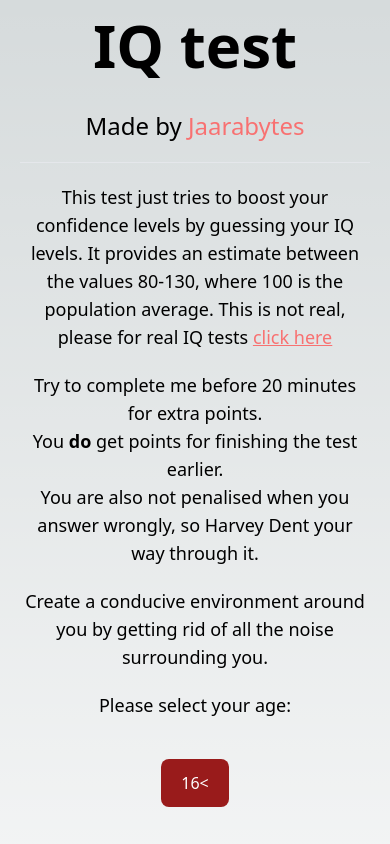
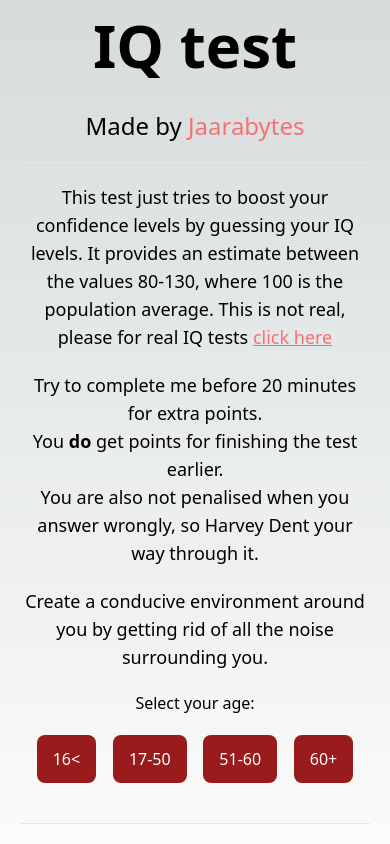
Before and after one commit to Jaarabytes/jipime, a Next.js app: page / in a window 390 px wide. Shown: the top 844 px of the page. Built offline with nearby package versions, Linux system fonts and the light colour scheme; no server answers.

Commit message:
style: add responsiveness
Add responsiveness and style into the UI, now to fix up the userId
format. Need better ID's. Bye

```diff
--- a/app/page.tsx
+++ b/app/page.tsx
@@ -1,14 +1,21 @@
+'use client'
+
 import Age from "@/app/ui/home/Age"
 import Upvote from "@/app/ui/home/Donate"
+import { getUserId } from "@/lib/actions"
+import { useEffect } from "react"
 // create an alert that this can oly run when cookies are accepted
 export default function HomePage() {
+  useEffect(() => {
+    getUserId();
+  })
   return (
     <>
       <div className="px-5 text-center">
         <h1 className="text-[60px] font-bold">IQ test</h1>
         <p className="text-2xl py-5">Made by <a href="https://jaarabytes.vercel.app" className="text-red-400">Jaarabytes</a></p>
         <hr />
-        <div className="sm:px-60 my-5">
+        <div className="lg:px-60 my-5">
           <p className="text-lg my-5">This test just tries to boost your confidence levels by guessing your IQ levels. It provides an estimate between the values 80-130,
             where 100 is the population average. This is not real, please for real IQ tests <a href="/real"
             className="text-red-400 underline">click here</a>
--- a/app/ui/Loading.tsx
+++ b/app/ui/Loading.tsx
@@ -1,15 +1,10 @@
-
-interface LoadingModalProps {
-    isOpen : boolean,
-}
-
-const LoadingModal = ({ isOpen }: LoadingModalProps) => {
-    return isOpen ? (
+const LoadingModal = () => {
+    return (
       <div className="modal fixed z-50 inset-0 overflow-y-auto bg-opacity-50 backdrop-blur-sm">
         <div className="modal-content flex items-center justify-center min-h-screen">
             <p className="text-3xl">Loading...</p>
         </div>
       </div>
-    ) : null;
+    )
   };
 export default LoadingModal;
--- a/app/ui/db/InternalServerError.tsx
+++ b/app/ui/db/InternalServerError.tsx
@@ -1,5 +1,3 @@
-
-
 export default function InternalServerError() {
 	return (
 		<>
--- a/app/ui/db/UserNotFound.tsx
+++ b/app/ui/db/UserNotFound.tsx
@@ -1,5 +1,3 @@
-
-
 export default function UserNotFound () {
     return (
         <>
--- a/app/ui/home/Age.tsx
+++ b/app/ui/home/Age.tsx
@@ -1,72 +1,36 @@
 'use client'
-import { useRouter } from "next/navigation";
-import { useState, useEffect } from "react";
-import Cookies from 'js-cookie'
-import { v4 as uuidv4 } from 'uuid';
-import LoadingModal from "../Loading";
-const generateUserId = () => {
-    return uuidv4();
-}
-// implements, if user can't store cookie, display alert message
-// fix user's choosing deault age thus iq == 361
-export default function Age() {
-	//modal component that informs user that async operations are running
-	const [isLoading , setIsLoading ] = useState(false);
-	//acquire the userId if exists, if not create new one
-    useEffect(() => {
-        const existingUserId = Cookies.get('userId');
-        if ( !existingUserId ) {
-            const newUserId = generateUserId();
-            Cookies.set('userId', newUserId)
-        }
-    }, []);
-    const userId = Cookies.get('userId')
-    // handling client-side redirect
-    const router = useRouter();
-    // age-selection is necessary for extra points uwu
-    const [ ageValue, setAgeValue ] = useState(false);
-    // generate random id and store it as cookie
-    const handleSubmit = async (e: any) => {
-        e.preventDefault();
-    // show modal before async operations
-    setIsLoading(true);
-    try {
-        // sending age data to age function
-        const response = await fetch("/api/age", {
-            method: "POST",
-            headers: {"Content-Type": 'application/json'},
-            body: JSON.stringify({selectedAge: ageValue })
-        })
-        // if successful, user starts the test
-        if (response.ok) {
-            router.push('/test')
-        }
-        else {
-            console.error("Failed to submit age");
-        }
-    }
-    catch ( err ) {
-        console.error("Error submitting age", err)
-    }
-    finally {
-        // unmount the modal
-        setIsLoading(false);
-    }
-}
-    // If name == true, add 2-3 points on IQ, if not, HER LOSS
-    const ages = [{name:true , age: "16<"},{name: false, age: "18-50"}, {name: false, age: "51-60"},{name: true, age: "61+"}];
-    return (
-        <>
-            <h3 className="my-5 text-lg">Please select your age: </h3>
-            {ages.map((element, index) => (
-                // change the form action for the mpesa lipa form
-                <form className="sm:inline p-5" key={index} onSubmit={handleSubmit}>
-                    <button
-                    onClick={() => setAgeValue(element.name)}
-                    className="bg-red-800 px-5 py-3 rounded-lg text-white hover:bg-red-600">{element.age}</button>
-                </form>
-            ))}
-            <LoadingModal isOpen={isLoading} />
-        </>
-    )
-}
+import React, { useState } from 'react';
+import { handleAge } from '@/lib/actions';
+import { useRouter } from 'next/navigation';
+const Age = () => {
+  const [selectedAge, setSelectedAge] = useState(null);
+
+  const ages = ['16<', '17-50', '51-60', '60+'];
+
+  const handleSubmit = async (age: any) => {
+    setSelectedAge(age);
+    await handleAge(age)
+    // You can add your submit logic here, e.g., sending data to a server
+    console.log(age);
+  };
+
+  return (
+    <>
+      <h2>Select your age:</h2>
+      <div className='flex justify-evenly py-5 lg:px-[35%]'>
+      {ages.map((age, index) => (
+        <button className='bg-red-800 px-4 py-3 rounded-lg text-white hover:bg-red-600'
+          key={index}
+          onClick={() => handleSubmit(age)}
+          disabled={selectedAge === age}
+        >
+          {age}
+        </button>
+      ))}
+      </div>
+      {selectedAge && <p>You selected: {selectedAge}</p>}
+    </>
+  );
+};
+
+export default Age;
```
